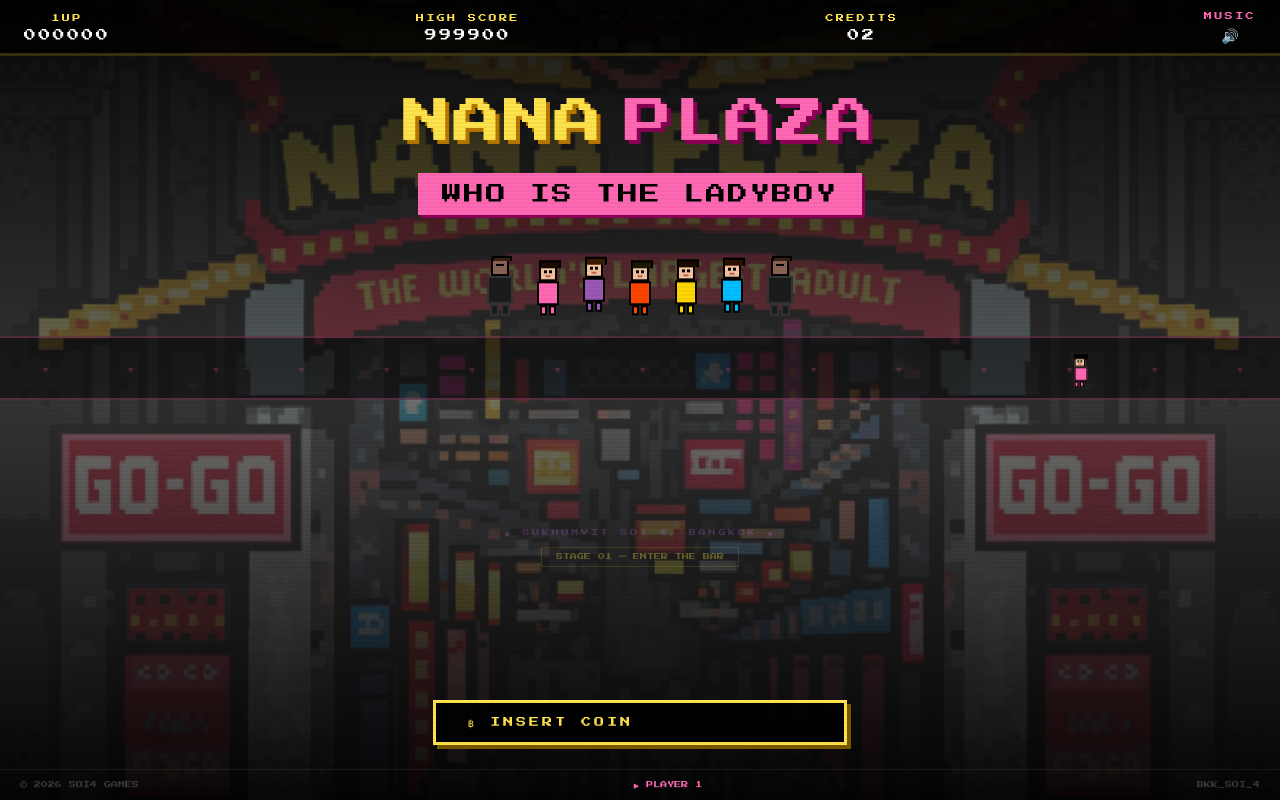
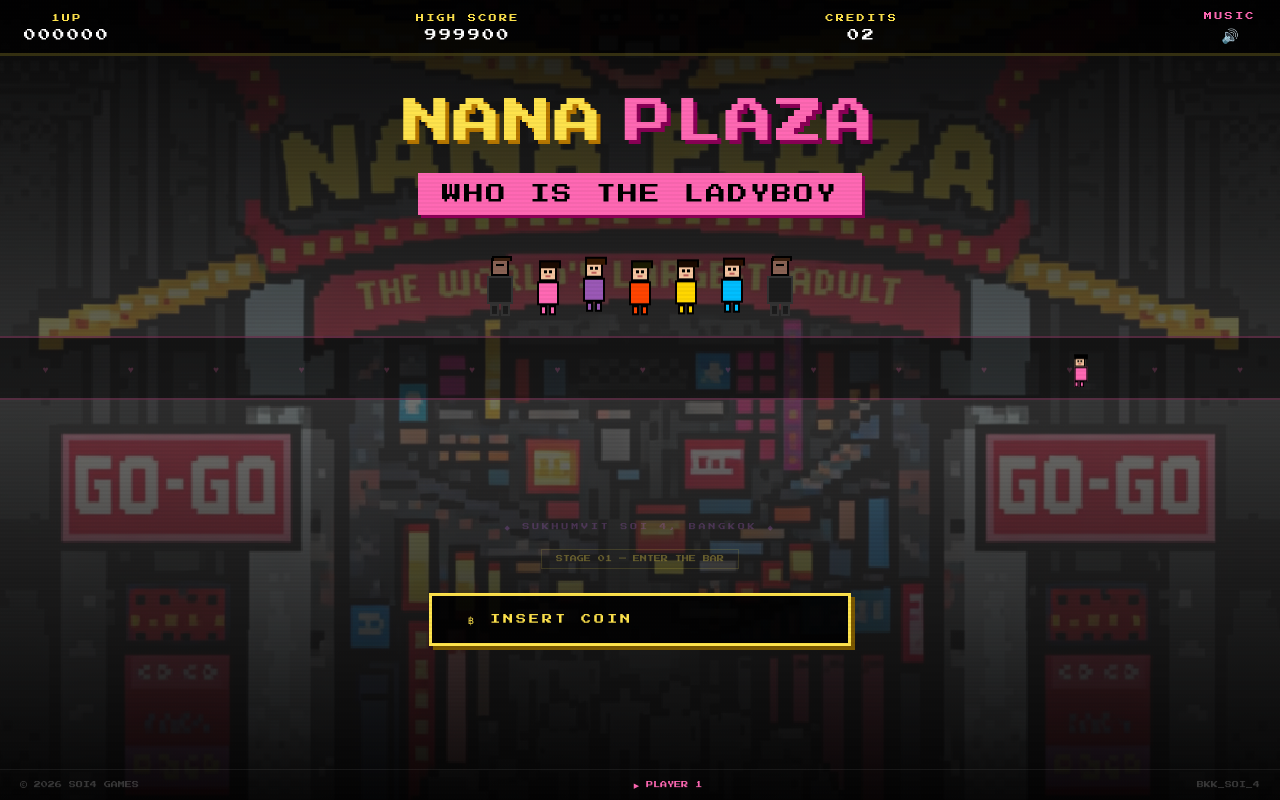
Before and after one commit to GeneralAcre/nana-90s, a Next.js app: page / in a window 1280 px wide. Built offline with nearby package versions, Linux system fonts and the light colour scheme.

Commit message:
fix/position/landingPage

```diff
--- a/app/game/page.tsx
+++ b/app/game/page.tsx
@@ -235,7 +235,7 @@ export default function GamePage() {
   return (
     <>
       <div
-        className="relative w-screen h-screen overflow-hidden select-none"
+        className="relative w-screen h-dvh overflow-hidden select-none"
         style={{ fontFamily: "'Press Start 2P', monospace", background: "#0a0006" }}
       >
         {/* ── BACKGROUND ──────────────────────────── */}
@@ -296,7 +296,7 @@ export default function GamePage() {
               borderRight: "none",
             }}
           >
-            <span style={{
+            <span className="game-select-title" style={{
               color:      P.gold,
               fontSize:   "13px",
               letterSpacing: "0.28em",
@@ -325,7 +325,7 @@ export default function GamePage() {
               className="absolute inset-0 flex items-center justify-center pointer-events-none"
               style={{ opacity: 0.04 }}
             >
-              <span style={{ fontSize: "160px", color: P.gold, fontWeight: 900 }}>
+              <span className="floor-watermark" style={{ fontSize: "160px", color: P.gold, fontWeight: 900 }}>
                 {activeFloor}F
               </span>
             </div>
--- a/app/globals.css
+++ b/app/globals.css
@@ -44,88 +44,208 @@ body {
   font-family: Arial, Helvetica, sans-serif;
 }
 
-/* ─────────────────────────────────────────────────────────
+/* ═══════════════════════════════════════════════════════════
    RESPONSIVE OVERRIDES
-   These use !important to override the inline styles that
-   the game pages apply, without rewriting those components.
-───────────────────────────────────────────────────────── */
+   Use !important to punch through inline styles without
+   rewriting every component.
+═══════════════════════════════════════════════════════════ */
 
-/* ── Store dialogue: stack portrait above text on mobile ── */
+/* ── Scrollbar hiding ─────────────────────────────────── */
+.no-scrollbar::-webkit-scrollbar { display: none; }
+.no-scrollbar { -ms-overflow-style: none; scrollbar-width: none; }
+
+/* ══════════════════════════════════════════════════════════
+   SMALL PHONES  (≤ 480px)
+══════════════════════════════════════════════════════════ */
+@media (max-width: 480px) {
+
+  /* ── Game store: top bar ── */
+  /* Store label font */
+  .store-topbar-label {
+    font-size: 9px !important;
+    letter-spacing: 0.08em !important;
+  }
+  /* Hearts/score/mute section: tighten */
+  .store-topbar-right {
+    padding-left: 6px !important;
+    padding-right: 6px !important;
+    gap: 6px !important;
+  }
+  .store-topbar-right span { font-size: 8px !important; }
+
+  /* ── Game store: NPC lineup — reduce side padding ── */
+  .npc-lineup {
+    padding-left: 4px !important;
+    padding-right: 4px !important;
+  }
+
+  /* ── Game store: hint banners ── */
+  .browse-hint,
+  .resume-hint {
+    white-space: normal !important;
+    text-align:  center !important;
+    width:       90vw !important;
+    flex-wrap:   wrap !important;
+  }
+  .browse-hint p,
+  .resume-hint span { font-size: 8px !important; }
+
+  /* ── Landing page: coin button ── */
+  .coin-btn {
+    padding: 10px 12px !important;
+    gap: 4px !important;
+    flex-direction: column !important;
+    align-items: center !important;
+  }
+  .coin-btn span {
+    font-size: 8px !important;
+    letter-spacing: 0.12em !important;
+  }
+
+  /* ── Game select: watermark & title ── */
+  .floor-watermark { font-size: 72px !important; }
+
+  /* ── Dialogue: speech text ── */
+  .dialogue-box p   { font-size: 12px !important; }
+  .choice-btn       { padding: 10px 12px !important; font-size: 11px !important; }
+  .guess-btn        { padding: 12px 8px  !important; font-size: 10px !important; }
+}
+
+/* ══════════════════════════════════════════════════════════
+   MOBILE PORTRAIT  (≤ 639px)
+══════════════════════════════════════════════════════════ */
 @media (max-width: 639px) {
-  /* Flip the portrait+speech row to column */
+
+  /* ── NPC lineup ── */
+  .npc-lineup {
+    padding-left: 8px !important;
+    padding-right: 8px !important;
+  }
+
+  /* ── Hint banners allow wrapping ── */
+  .browse-hint,
+  .resume-hint {
+    white-space: normal !important;
+    max-width: 94vw !important;
+    flex-wrap: wrap !important;
+    justify-content: center !important;
+  }
+
+  /* ── Dialogue: stack portrait above text ── */
   .dialogue-content {
     flex-direction: column !important;
-    overflow-y: auto !important;
+    overflow-y:     auto !important;
   }
 
-  /* Portrait panel becomes a compact horizontal strip */
+  /* Portrait becomes a compact horizontal strip */
   .portrait-panel {
-    width: 100% !important;
-    flex-direction: row !important;
-    align-items: center !important;
+    width:           100% !important;
+    flex-direction:  row !important;
+    align-items:     center !important;
     justify-content: flex-start !important;
-    padding: 8px 14px !important;
-    gap: 14px !important;
-    border-right: none !important;
-    border-bottom: 1px solid rgba(155,89,182,0.25) !important;
-    max-height: 110px !important;
-    overflow: hidden !important;
-    flex-shrink: 0 !important;
+    padding:         8px 14px !important;
+    gap:             14px !important;
+    border-right:    none !important;
+    border-bottom:   1px solid rgba(155,89,182,0.25) !important;
+    max-height:      110px !important;
+    overflow:        hidden !important;
+    flex-shrink:     0 !important;
   }
 
-  /* Scale down the sprite to fit the compact horizontal strip */
+  /* Scale down the animated sprite */
   .portrait-panel .npc-portrait-bob {
     flex-shrink: 0 !important;
-    animation: none !important;
+    animation:   none !important;
   }
-  /* SVG inside — override the 3.5× size back to ~1.5× on mobile */
   .portrait-panel .npc-portrait-bob svg {
-    width: 48px !important;
+    width:  48px !important;
     height: 84px !important;
   }
 
-  /* Clue boxes inside portrait on mobile */
-  .portrait-panel > div:last-child {
-    font-size: 9px !important;
+  /* Clues section inside portrait strip */
+  .portrait-panel > div:last-child { font-size: 9px !important; }
+
+  /* Speech panel tighter padding */
+  .speech-panel {
+    padding: 10px 12px !important;
+    gap:     10px !important;
   }
 
-  /* Speech panel: tighter padding on mobile */
-  .speech-panel {
-    padding: 10px 12px !important;
-    gap: 10px !important;
-  }
-
-  /* Smaller dialogue text on mobile */
+  /* Dialogue text & buttons */
   .dialogue-box p { font-size: 12px !important; }
   .choice-btn     { padding: 10px 12px !important; font-size: 11px !important; }
   .guess-btn      { padding: 14px 10px !important; font-size: 11px !important; }
-}
 
-/* ── Game store select: scale down store cards on small screens ── */
-@media (max-width: 639px) {
+  /* ── Game select: scale store cards ── */
   .store-node {
-    transform: translate(-50%, -50%) scale(0.75) !important;
+    transform: translate(-50%, -50%) scale(0.78) !important;
   }
-  /* Keep float animation but with scale baked in */
   @keyframes storeFloatMobile {
-    0%,  100% { transform: translate(-50%, -50%) scale(0.75) translateY(0px);   }
-    50%        { transform: translate(-50%, -50%) scale(0.75) translateY(-5px);  }
+    0%,  100% { transform: translate(-50%, -50%) scale(0.78) translateY(0px);  }
+    50%        { transform: translate(-50%, -50%) scale(0.78) translateY(-5px); }
   }
   .store-node { animation: storeFloatMobile 2.8s ease-in-out infinite !important; }
-}
 
-/* ── Landing page: prevent wide text from overflowing ── */
-@media (max-width: 639px) {
+  /* ── Game select: title bar text ── */
+  .game-select-title {
+    font-size:      9px !important;
+    letter-spacing: 0.12em !important;
+  }
+
+  /* ── Landing: coin button ── */
   .coin-btn {
     padding: 10px 16px !important;
-    gap: 6px !important;
+    gap:     6px !important;
   }
   .coin-btn span {
-    font-size: 8px !important;
+    font-size:      8px !important;
     letter-spacing: 0.15em !important;
   }
 }
 
-/* ── Wardrobe: ensure selection strip doesn't show scrollbar ── */
-.no-scrollbar::-webkit-scrollbar { display: none; }
-.no-scrollbar { -ms-overflow-style: none; scrollbar-width: none; }
+/* ══════════════════════════════════════════════════════════
+   TABLETS (640px – 1023px)
+══════════════════════════════════════════════════════════ */
+@media (min-width: 640px) and (max-width: 1023px) {
+
+  /* NPC lineup — a bit more room than desktop but less than default */
+  .npc-lineup {
+    padding-left:  32px !important;
+    padding-right: 32px !important;
+  }
+
+  /* Portrait panel: keep side-by-side but narrower */
+  .portrait-panel {
+    width: 160px !important;
+  }
+}
+
+/* ══════════════════════════════════════════════════════════
+   SHORT SCREENS  (landscape phones, height ≤ 500px)
+══════════════════════════════════════════════════════════ */
+@media (max-height: 500px) {
+
+  /* Dialogue box: shrink max height so it fits */
+  .dialogue-box {
+    max-height: 96vh !important;
+  }
+
+  /* Portrait panel in landscape: reduce height */
+  .portrait-panel {
+    max-height: 80px !important;
+    padding:    4px 10px !important;
+  }
+  .portrait-panel .npc-portrait-bob svg {
+    width:  36px !important;
+    height: 64px !important;
+  }
+
+  /* Guess buttons: shorter */
+  .guess-btn { padding: 10px 8px !important; }
+
+  /* Wardrobe: float animation range */
+  @keyframes floatIdleSm {
+    0%,100% { transform: translateY(0px);  }
+    50%      { transform: translateY(-6px); }
+  }
+}
--- a/app/page.tsx
+++ b/app/page.tsx
@@ -230,16 +230,14 @@ export default function LandingPage() {
         </div>
       </div>
 
-      {/* ── STAGE INFO ── */}
-      <div style={{ flex: 1, display: "flex", flexDirection: "column", alignItems: "center", justifyContent: "center", gap: 8 }}>
+      {/* ── STAGE INFO + BUTTON ── */}
+      <div style={{ flex: 1, display: "flex", flexDirection: "column", alignItems: "center", justifyContent: "center", gap: 16 }}>
         <div style={{ color: "#9B59B655", fontSize: "7px", letterSpacing: "0.4em" }}>◆ SUKHUMVIT SOI 4, BANGKOK ◆</div>
         <div style={{ color: "#FFE44D55", fontSize: "7px", border: "1px solid #FFE44D22", padding: "4px 14px" }}>STAGE 01 — ENTER THE BAR</div>
-      </div>
 
-      {/* ── BUTTON ── */}
-      <div style={{ textAlign: "center", padding: "4px 0 24px" }}>
-        <Link href="/wardrobe" style={{ textDecoration: "none" }}>
-          <div className="coin-btn" style={{ display: "inline-flex", alignItems: "center", gap: 10, padding: "12px 32px", background: "rgba(0,0,0,0.85)", border: "3px solid #FFE44D", boxShadow: "4px 4px 0 #7a5800", cursor: "pointer" }}>
+        {/* ── BUTTON — centred in the flex gap so it sits well above the footer ── */}
+        <Link href="/wardrobe" style={{ textDecoration: "none", marginTop: 8 }}>
+          <div className="coin-btn" style={{ display: "inline-flex", alignItems: "center", gap: 10, padding: "16px 36px", background: "rgba(0,0,0,0.85)", border: "3px solid #FFE44D", boxShadow: "4px 4px 0 #7a5800", cursor: "pointer" }}>
             <span style={{ color: "#FFE44D", fontSize: "10px", letterSpacing: "0.3em" }}>฿ INSERT COIN</span>
             <span style={{ color: "#FF69B4", fontSize: "10px", letterSpacing: "0.3em" }}><Blink>&amp; PRESS START</Blink></span>
           </div>
```
Also changed, not shown: app/component/ClientWrapper.tsx (+105 -3 lines), app/game/[store]/page.tsx (+6 -6 lines), 1 other file (tests, documents, lock files or other folders).
